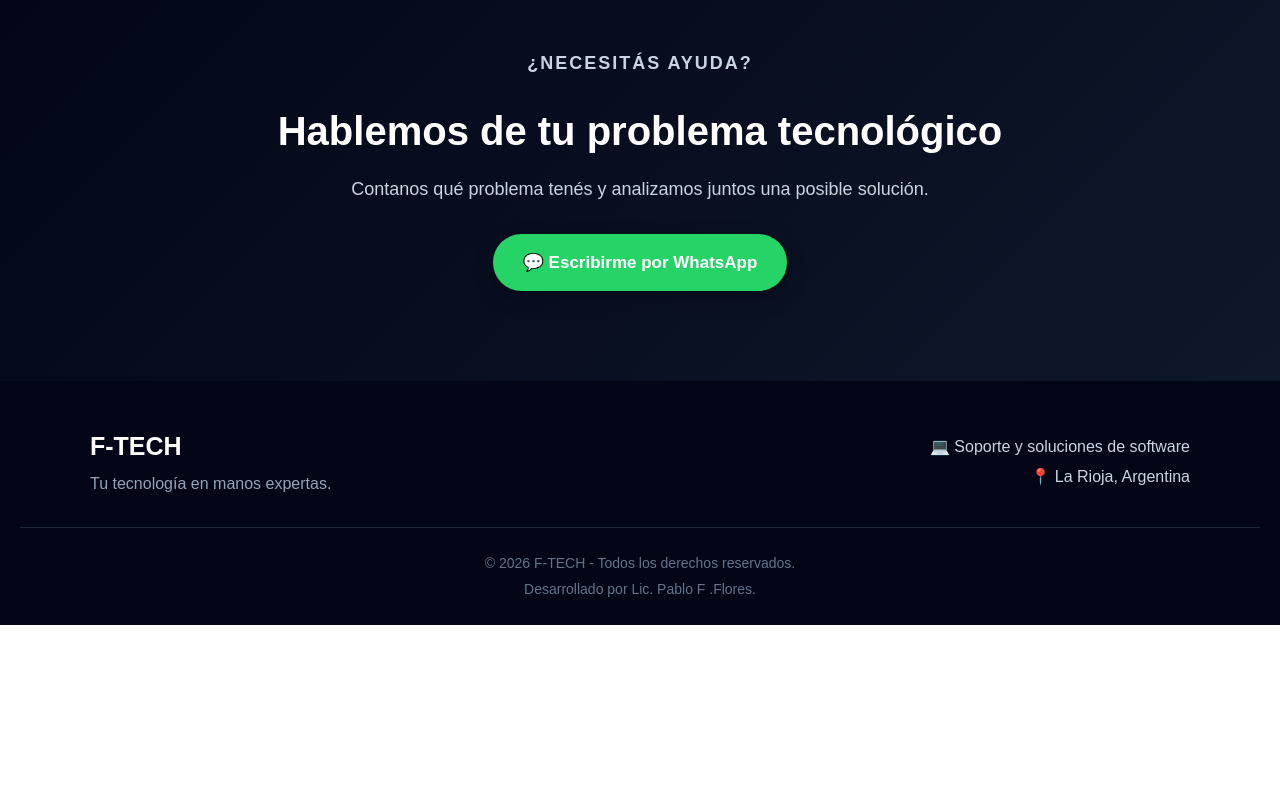
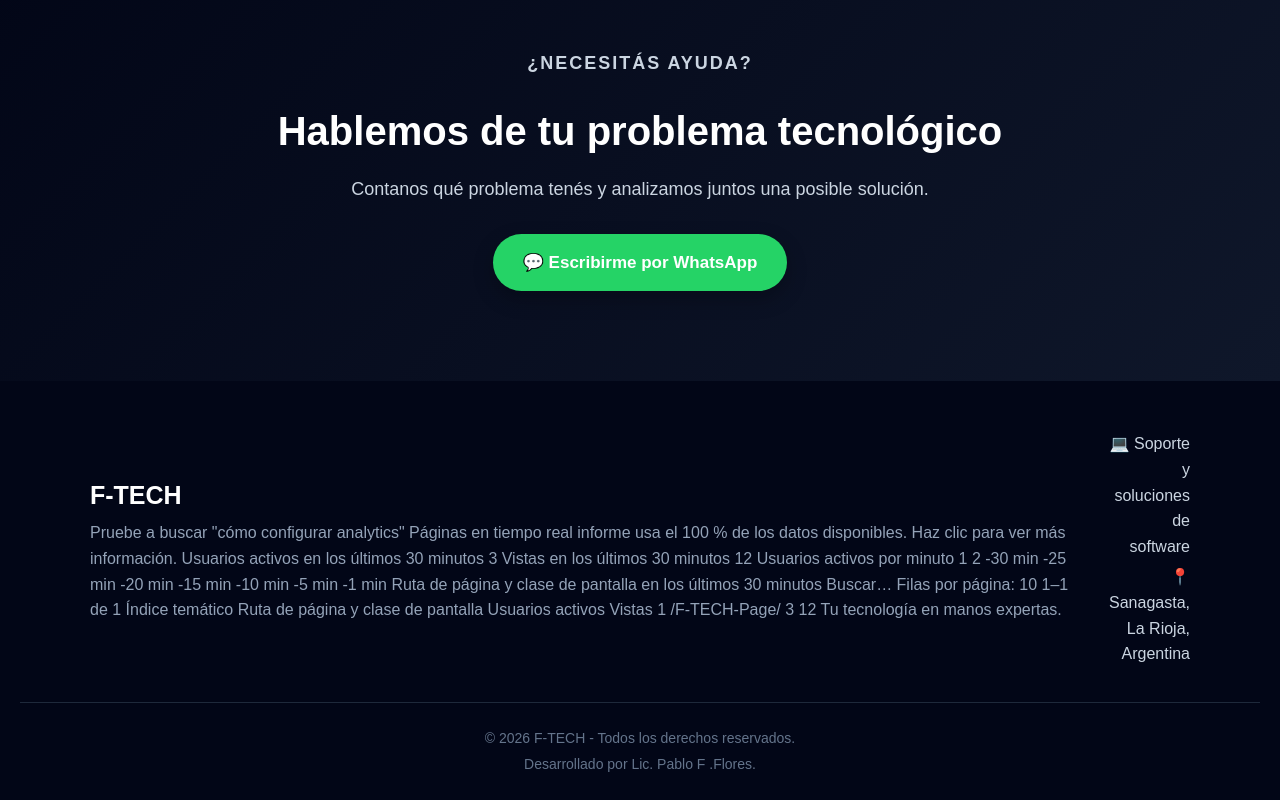
Before and after one commit to pffloressanag/F-TECH-Page, a plain HTML site: page index.html in a window 1280 px wide. Shown: the part 3149-3949 px from the top of the page. Before the commit the page ends 3774 px from the top, so only its background shows below. Drawn offline with Linux system fonts and the light colour scheme.

Commit message:
Actualizar página F-TECH

```diff
--- a/index.html
+++ b/index.html
@@ -191,7 +191,7 @@
                     </p>
 
                     <p>
-                        Mi nombre es <strong>Pablo Flores</strong> y estoy
+                        Mi nombre es <strong>Pablo F. Flores</strong> y estoy
                         detrás de F-TECH, ofreciendo soluciones principalmente
                         relacionadas con software, configuración y soporte
                         tecnológico.
@@ -480,7 +480,36 @@
                     F-TECH
                 </h3>
 
-                <p>
+                <p>Pruebe a buscar "cómo configurar analytics"
+
+Páginas en tiempo real
+informe usa el 100 % de los datos disponibles. Haz clic para ver más información.
+Usuarios activos en los últimos 30 minutos
+3
+Vistas en los últimos 30 minutos
+12
+Usuarios activos por minuto
+1
+2
+-30 min
+-25 min
+-20 min
+-15 min
+-10 min
+-5 min
+-1 min
+Ruta de página y clase de pantalla en los últimos 30 minutos
+Buscar…
+Filas por página:
+10
+
+1–1 de 1
+Índice temático
+Ruta de página y clase de pantalla
+Usuarios activos
+Vistas
+1	/F-TECH-Page/	3	12
+
                     Tu tecnología en manos expertas.
                 </p>
 
@@ -494,7 +523,7 @@
                 </p>
 
                 <p>
-                    📍 La Rioja, Argentina
+                    📍 Sanagasta, La Rioja, Argentina
                 </p>
 
             </div>
```
